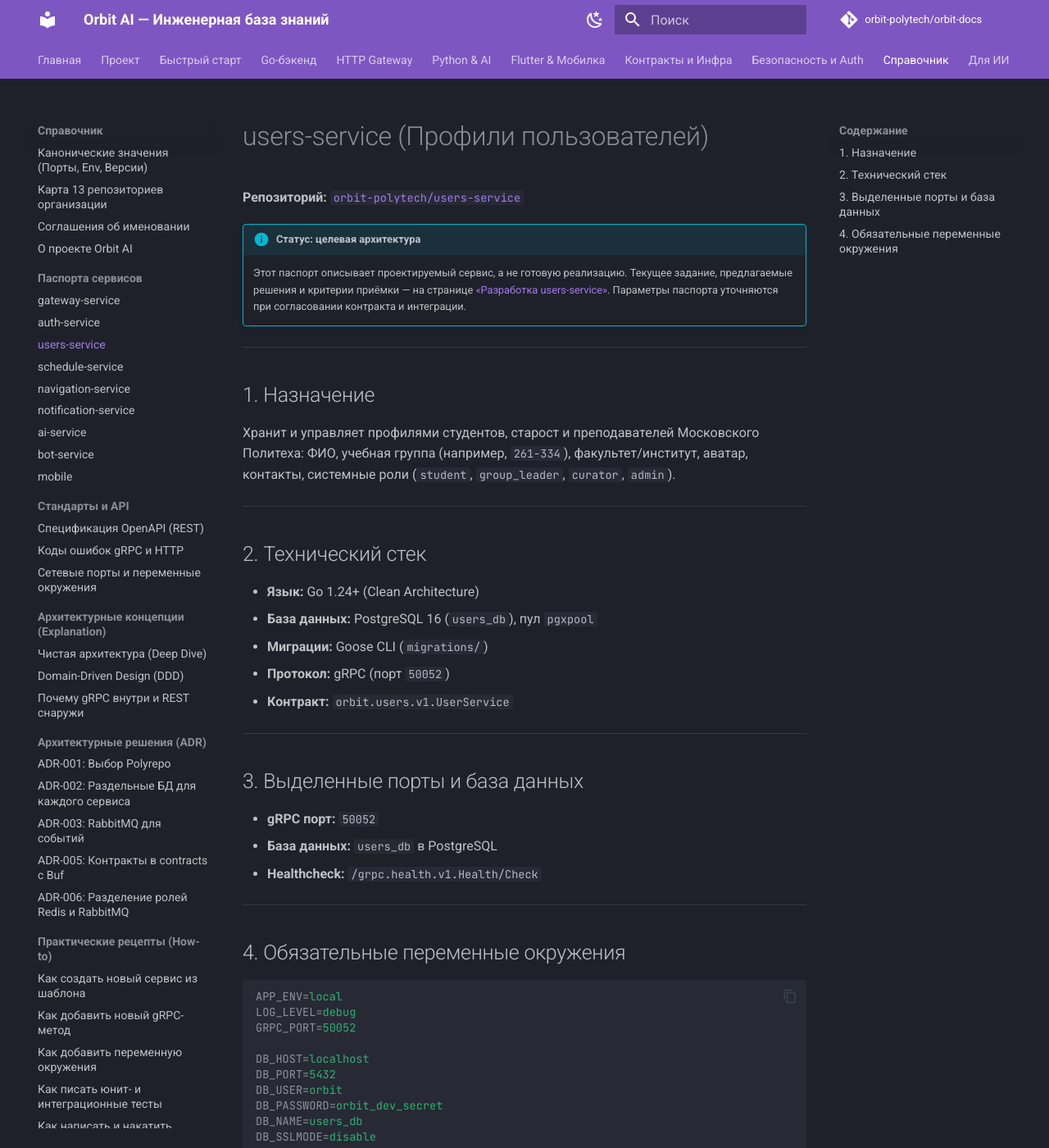
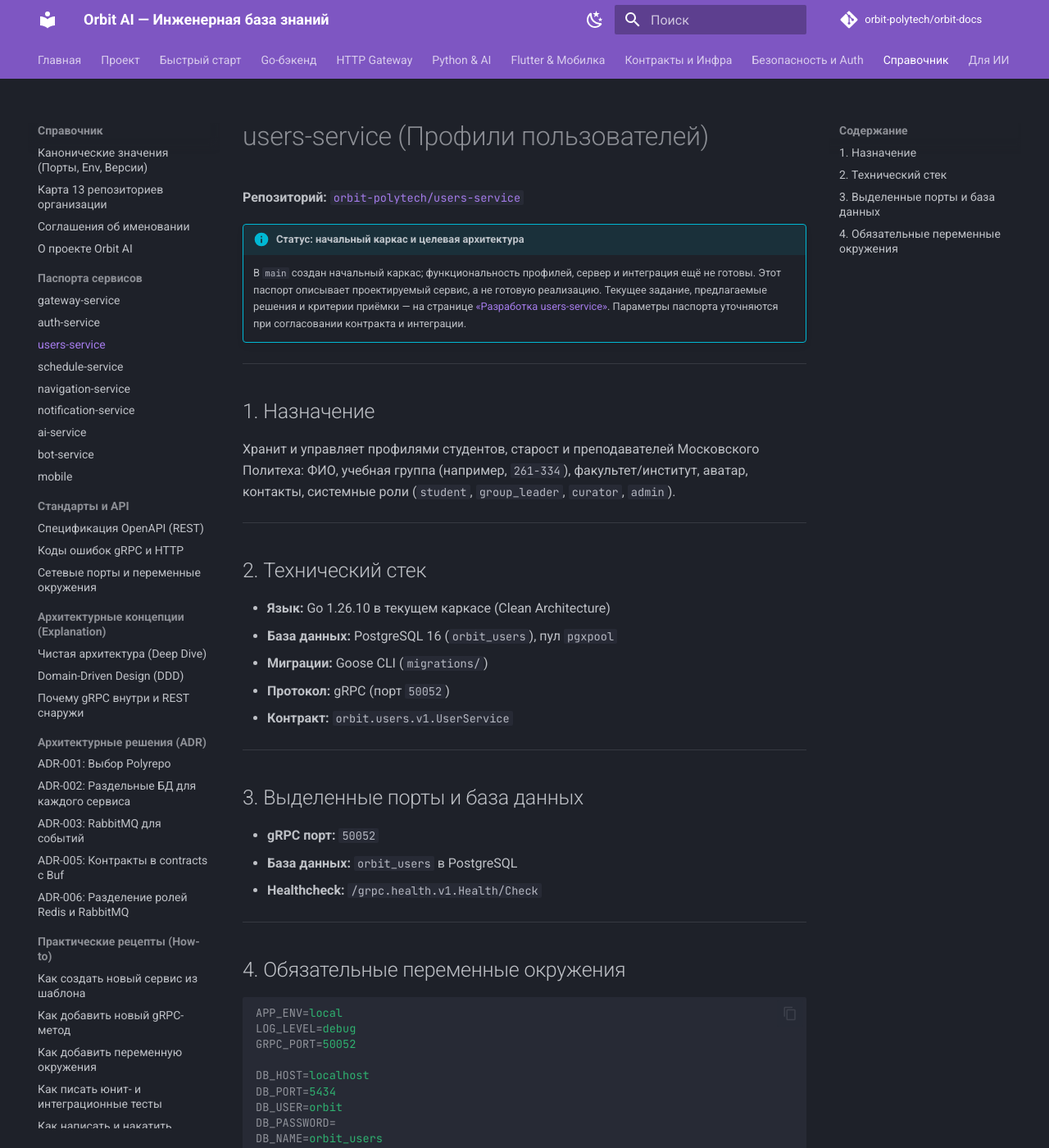
Before and after one commit to orbit-polytech/orbit-docs, an MkDocs documentation site: the page built from docs/reference/services/users.md, in a window 1280 px wide and 1400 px high. Shown: the whole window at 82% size. Built offline with MkDocs 1.6.1 and Material for MkDocs 9.7.7, drawn with Linux system fonts in a browser that asks for light colours; comment, search, counter and statistics services are not loaded; some of the changed text lies outside the part shown.

Commit message:
docs: update project documentation (part 6)

````diff
--- a/docs/reference/services/users.md
+++ b/docs/reference/services/users.md
@@ -2,8 +2,8 @@
 
 **Репозиторий:** [`orbit-polytech/users-service`](https://github.com/orbit-polytech/users-service)
 
-!!! info "Статус: целевая архитектура"
-    Этот паспорт описывает проектируемый сервис, а не готовую реализацию. Текущее задание, предлагаемые решения и критерии приёмки — на странице [«Разработка users-service»](../../project/tasks/users-service.md). Параметры паспорта уточняются при согласовании контракта и интеграции.
+!!! info "Статус: начальный каркас и целевая архитектура"
+    В `main` создан начальный каркас; функциональность профилей, сервер и интеграция ещё не готовы. Этот паспорт описывает проектируемый сервис, а не готовую реализацию. Текущее задание, предлагаемые решения и критерии приёмки — на странице [«Разработка users-service»](../../project/tasks/users-service.md). Параметры паспорта уточняются при согласовании контракта и интеграции.
 
 ---
 
@@ -13,8 +13,8 @@
 ---
 
 ## 2. Технический стек
-- **Язык:** Go 1.24+ (Clean Architecture)
-- **База данных:** PostgreSQL 16 (`users_db`), пул `pgxpool`
+- **Язык:** Go 1.26.10 в текущем каркасе (Clean Architecture)
+- **База данных:** PostgreSQL 16 (`orbit_users`), пул `pgxpool`
 - **Миграции:** Goose CLI (`migrations/`)
 - **Протокол:** gRPC (порт `50052`)
 - **Контракт:** `orbit.users.v1.UserService`
@@ -23,7 +23,7 @@
 
 ## 3. Выделенные порты и база данных
 - **gRPC порт:** `50052`
-- **База данных:** `users_db` в PostgreSQL
+- **База данных:** `orbit_users` в PostgreSQL
 - **Healthcheck:** `/grpc.health.v1.Health/Check`
 
 ---
@@ -36,9 +36,11 @@ LOG_LEVEL=debug
 GRPC_PORT=50052
 
 DB_HOST=localhost
-DB_PORT=5432
+DB_PORT=5434
 DB_USER=orbit
-DB_PASSWORD=orbit_dev_secret
-DB_NAME=users_db
+DB_PASSWORD=
+DB_NAME=orbit_users
 DB_SSLMODE=disable
 ```
+
+Пример рассчитан на запуск процесса на хосте с PostgreSQL, опубликованным на `localhost:5434`. При запуске внутри сети Docker используйте имя контейнера PostgreSQL и его внутренний порт `5432`. Наличие этих значений в `.env.example` не создаёт базу или роли автоматически: их подготовка и права — отдельный шаг, согласованный с ответственным за инфраструктуру. Не коммитьте пароль.
````
Also changed, not shown: docs/reference/services/ai.md (+9 -3 lines), docs/reference/services/gateway.md (+1 -1 lines), docs/tutorial/ai/02-rag-pipeline.md (+3 -3 lines), docs/tutorial/common/03-contracts-buf.md (+1 -1 lines).
